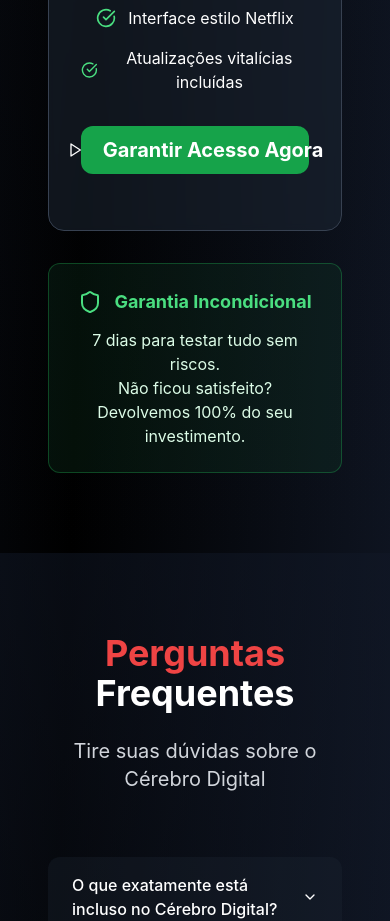
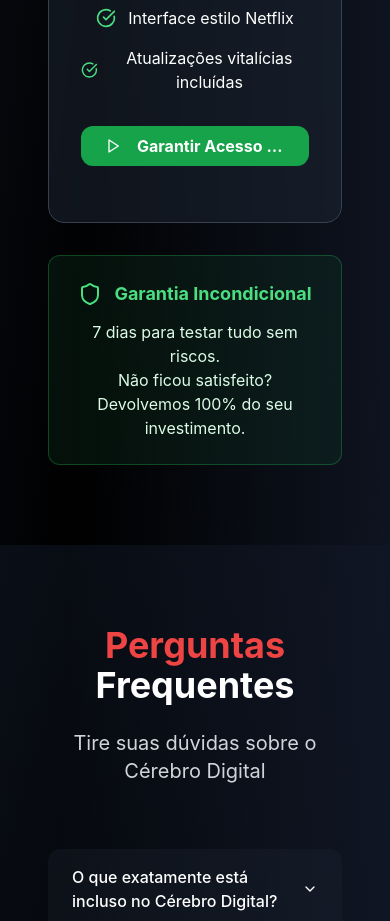
Before and after one commit to alef-tav/digital-brain-hub-ai-97, a React (Vite) app: page / in a window 390 px wide. Shown: the part 9040-9961 px from the top of the page. Built offline with nearby package versions, Linux system fonts and the light colour scheme.

Commit message:
Fix: Improve button text on mobile
Adjusted the "Garantir Acesso Agora" button text on the landing page for mobile devices to prevent text overflow.

```diff
--- a/src/pages/LandingPage.tsx
+++ b/src/pages/LandingPage.tsx
@@ -504,10 +504,10 @@ const LandingPage = () => {
 
                 <Button
                   onClick={handlePayment}
-                  className="bg-green-600 hover:bg-green-700 text-white px-12 py-6 text-xl font-bold rounded-xl w-full mb-6"
+                  className="bg-green-600 hover:bg-green-700 text-white px-6 py-4 sm:px-8 sm:py-5 md:px-10 md:py-6 text-base sm:text-lg md:text-xl font-bold rounded-xl w-full mb-6 whitespace-nowrap"
                 >
-                  <Play className="w-6 h-6 mr-3" />
-                  Garantir Acesso Agora
+                  <Play className="w-4 h-4 sm:w-5 sm:h-5 md:w-6 md:h-6 mr-2 flex-shrink-0" />
+                  <span className="truncate">Garantir Acesso Agora</span>
                 </Button>
               </div>
             </div>
```
